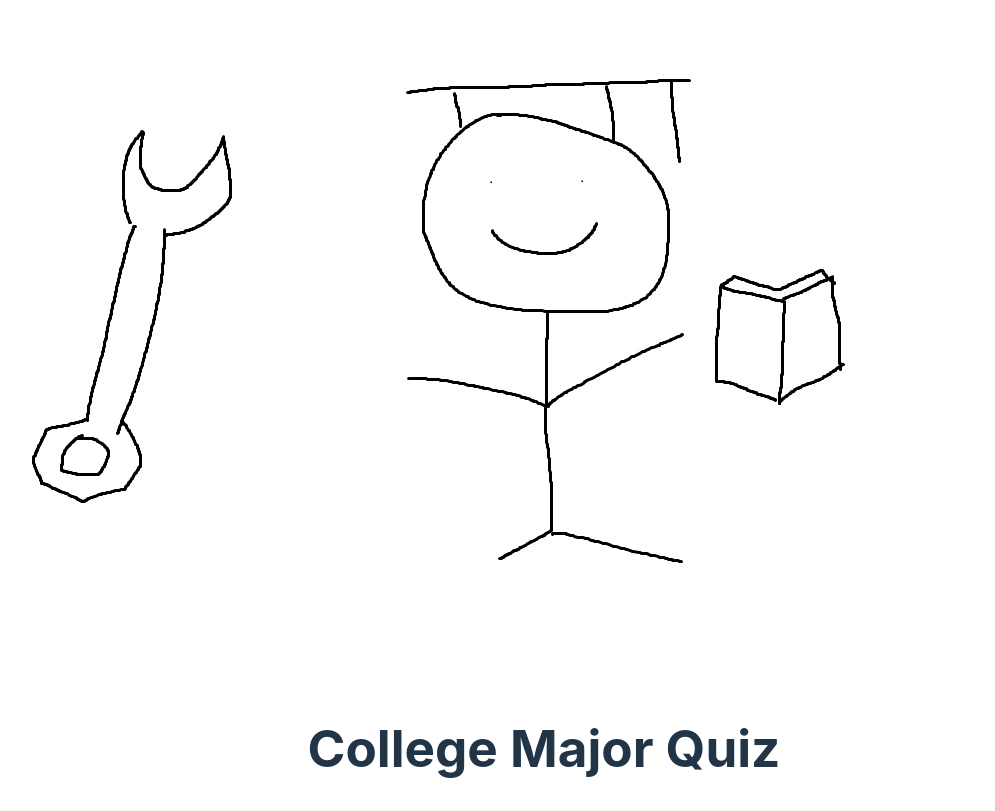
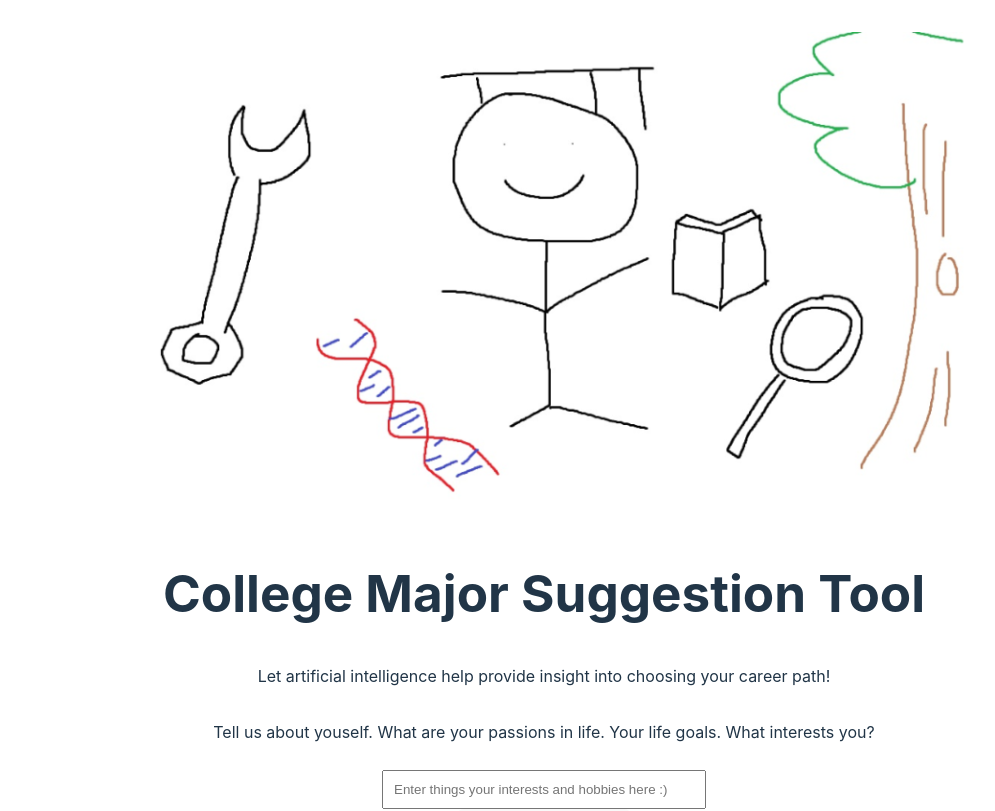
Before and after one commit to travis-tran03/Microsoft-Hackathon, a React (Vite) app in the folder Microsoft-Hackathon/client/: page / in a window 1280 px wide. Shown: the top 811 px of the page, without its empty margins (96-1091 px from the left). Built offline with nearby package versions, Linux system fonts and the light colour scheme.

Commit message:
website updates

```diff
--- a/Microsoft-Hackathon/client/src/App.jsx
+++ b/Microsoft-Hackathon/client/src/App.jsx
@@ -3,7 +3,7 @@ import reactLogo from './assets/react.svg'
 import viteLogo from '/vite.svg'
 import './App.css'
 import axios from 'axios'
-import myDrawing from './assets/Untitled.jpg'
+import myDrawing from './assets/canvas.png'
 
 function App() {
   const [count, setCount] = useState(0)
@@ -14,17 +14,15 @@ function App() {
 
   return (
     <>
+
       <div>
         <a>
         <img src={myDrawing} alt="college image"/>
         </a>
       </div>
-      <h1>College Major Quiz</h1>
+      <h1>College Major Suggestion Tool</h1>
+      <p>Let artificial intelligence help provide insight into choosing your career path! </p>
       <p>Tell us about youself. What are your passions in life. Your life goals. What interests you?</p>
-      <p>Let artificial intelligence help provide insight into choosing your career path!</p>
-
-
-
     </>
   )
 }
--- a/Microsoft-Hackathon/client/src/components/Results.jsx
+++ b/Microsoft-Hackathon/client/src/components/Results.jsx
@@ -9,7 +9,7 @@ const [showData, setShowData] = useState(false);
     const [loading, setLoading] = useState(false);
       const fetchData = async () => {
         setLoading(true);
-        const response = await axios.post('http://127.0.0.1:5000/find', {user_text: inputValue})
+        const response = await axios.post('http://127.0.0.1:8000/find', {user_text: inputValue})
        .then((res) => {setData(res.data);console.log(res.data); setLoading(false);})
        .catch((err) => console.log(err));
 
--- a/Microsoft-Hackathon/client/src/index.css
+++ b/Microsoft-Hackathon/client/src/index.css
@@ -1,11 +1,11 @@
 :root {
   font-family: Inter, system-ui, Avenir, Helvetica, Arial, sans-serif;
-  line-height: 1.5;
+  line-height: 2.5;
   font-weight: 400;
 
   color-scheme: light dark;
   color: rgba(255, 255, 255, 0.87);
-  background-color: #242424;
+  background-color: rgb(85, 85, 85);
 
   font-synthesis: none;
   text-rendering: optimizeLegibility;
```
Also changed, not shown: Microsoft-Hackathon/client/src/assets/Untitled.jpg, Microsoft-Hackathon/client/src/assets/canvas.png (added).
